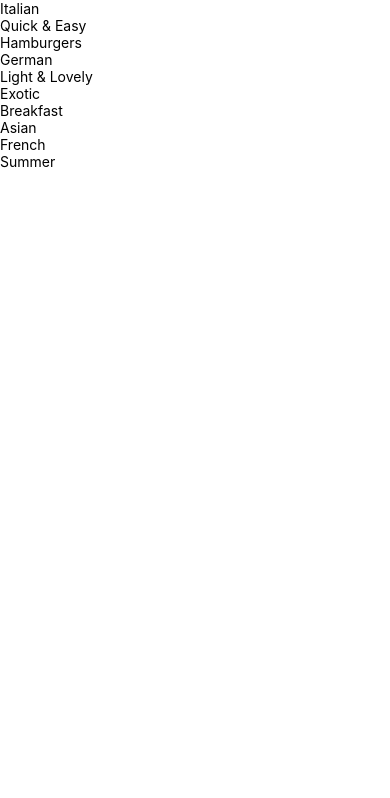
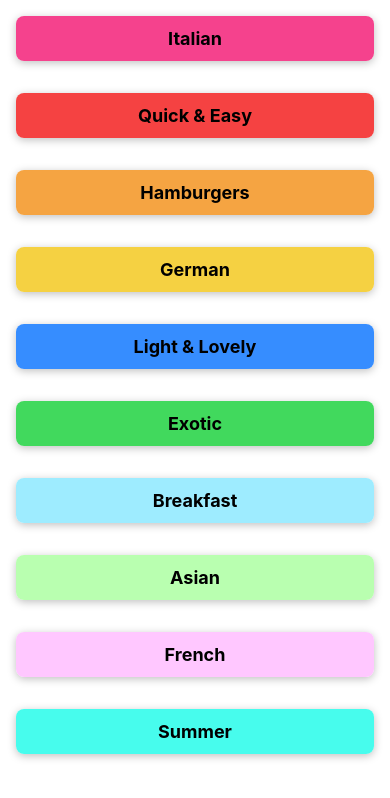
Before and after one commit to imageofyeshua/meals-app-react-native, a React Native app: screen / in a window 390 px wide. Shown: the top 798 px of the page. Built offline with nearby package versions, Linux system fonts and the light colour scheme.

Commit message:
Designed Categories Buttons

```diff
--- a/App.js
+++ b/App.js
@@ -1,9 +1,13 @@
 import { StyleSheet } from 'react-native';
 import CategoriesScreen from './screens/CategoriesScreen';
+import { StatusBar } from 'expo-status-bar';
 
 export default function App() {
   return (
-    <CategoriesScreen />
+    <>
+      <StatusBar style='light' />
+      <CategoriesScreen />
+    </>
   );
 }
 
--- a/app.json
+++ b/app.json
@@ -5,6 +5,7 @@
     "version": "1.0.0",
     "orientation": "portrait",
     "icon": "./assets/icon.png",
+    "backgroundColor": "#24180f",
     "userInterfaceStyle": "light",
     "newArchEnabled": true,
     "splash": {
--- a/components/CategoryGridTile.js
+++ b/components/CategoryGridTile.js
@@ -1,18 +1,56 @@
-import { Pressable, StyleSheet, Text, View } from 'react-native'
-import React from 'react'
+import { Pressable, StyleSheet, Text, View, Platform } from "react-native";
+import React from "react";
 
-const CategoryGridTile = ({title, color}) => {
+const CategoryGridTile = ({ title, color }) => {
   return (
-    <View>
-      <Pressable>
-        <View>
-          <Text>{title}</Text>
+    <View style={styles.gridItem}>
+      <Pressable
+        android_ripple={{ color: "#ccc" }}
+        style={({ pressed }) => [
+          styles.button,
+          pressed ? styles.buttonPressed : null,
+        ]}
+      >
+        <View style={[styles.innerContainer, {backgroundColor: color}]}>
+          <Text style={styles.title}>{title}</Text>
         </View>
       </Pressable>
     </View>
-  )
-}
+  );
+};
 
-export default CategoryGridTile
+export default CategoryGridTile;
 
-const styles = StyleSheet.create({})
+const styles = StyleSheet.create({
+  gridItem: {
+    flex: 1,
+    margin: 16,
+    height: 150,
+    borderRadius: 8,
+    elevation: 4,
+    backgroundColor: "white",
+    shadowColor: "black",
+    shadowOpacity: 0.25,
+    shadowOffset: { width: 0, height: 2 },
+    shadowRadius: 8,
+    overflow: Platform.OS === "android" ? "hidden" : "visible",
+  },
+  button: {
+    flex: 1,
+  },
+  buttonPressed: {
+    opacity: 0.5,
+  },
+  innerContainer: {
+    flex: 1,
+    padding: 12,
+    borderRadius: 8,
+    elevation: 4,
+    justifyContent: "center",
+    alignItems: "center",
+  },
+  title: {
+    fontWeight: "bold",
+    fontSize: 18,
+  },
+});
```
